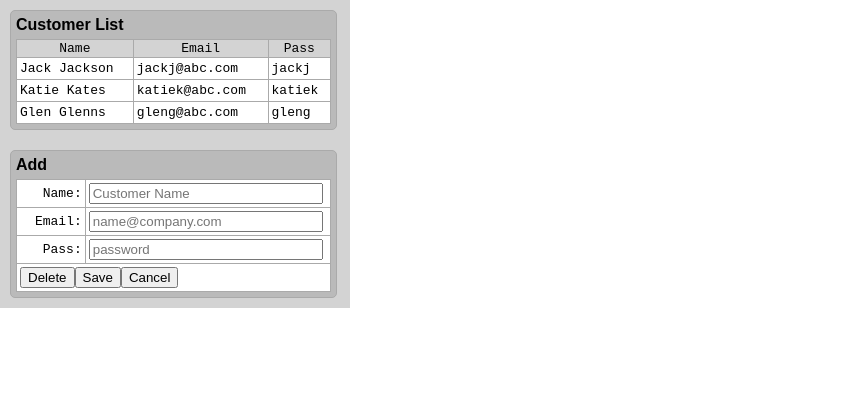
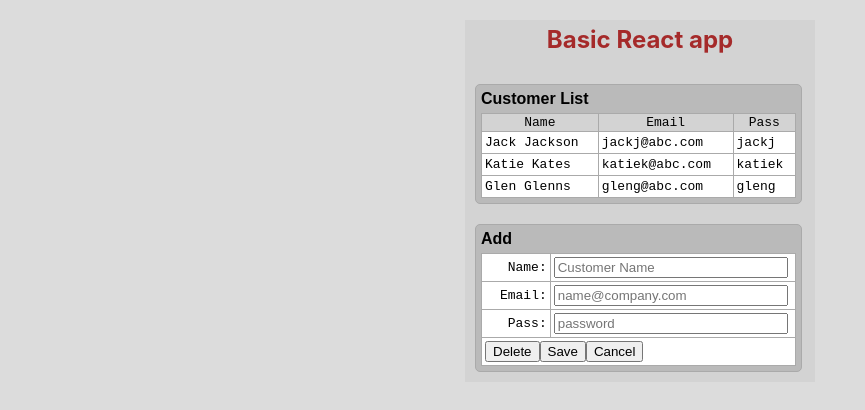
Before and after one commit to mr-potrox/project-phase02-cust-app-basic, a React (Create React App) app: page / in a window 1280 px wide. Shown: the top 410 px of the page, without its empty margins (0-865 px from the left). Built offline with nearby package versions, Linux system fonts and the light colour scheme.

Commit message:
adding some validations and css

```diff
--- a/src/App.css
+++ b/src/App.css
@@ -69,6 +69,7 @@ div#root {
 
 .selected {
   font-weight: bold;
+  background-color: darkseagreen;
 }
 
 table#customer-add-update tbody tr td.label{
@@ -89,3 +90,14 @@ table#customer-add-update tbody tr td.label{
   -webkit-text-security: disc;
   text-security: disc;
 }
+h2{
+  text-align: center;
+  color: brown;
+  padding-top: 5px;
+}
+#root{
+  margin: 0px auto;
+}
+body{
+  background-color: gainsboro;
+}
--- a/src/App.js
+++ b/src/App.js
@@ -100,6 +100,7 @@ function App(props) {
 
   return (
     <React.Fragment>
+      <h2>Basic React app</h2>
       <div className="boxed" >
         <h4>Customer List</h4>
         <table id="customer-list">
```
